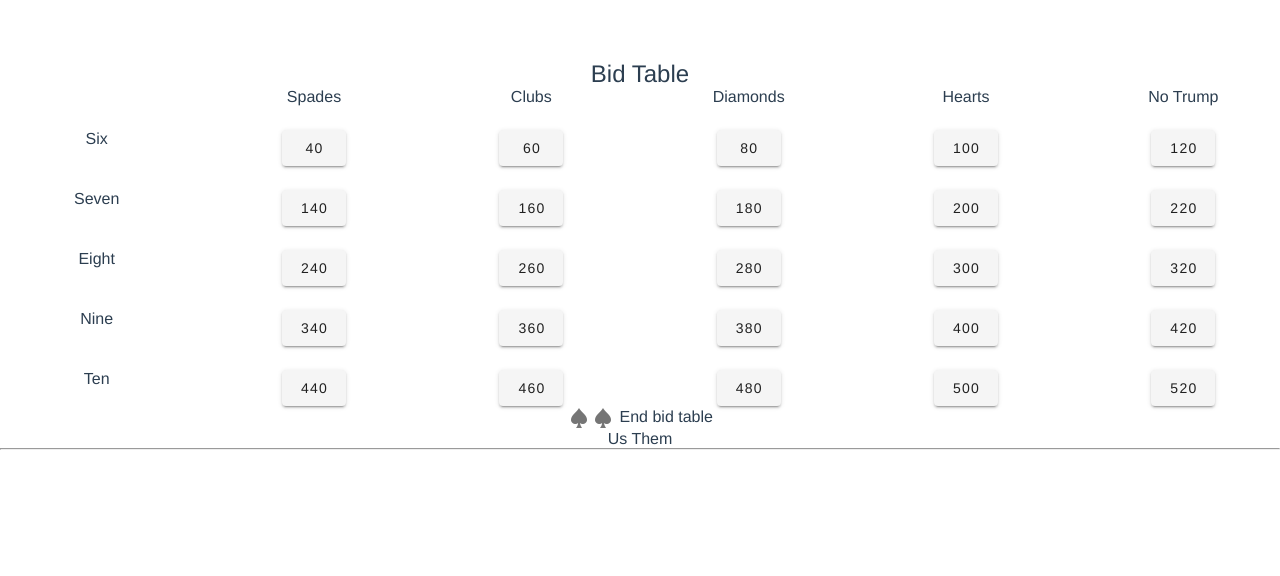
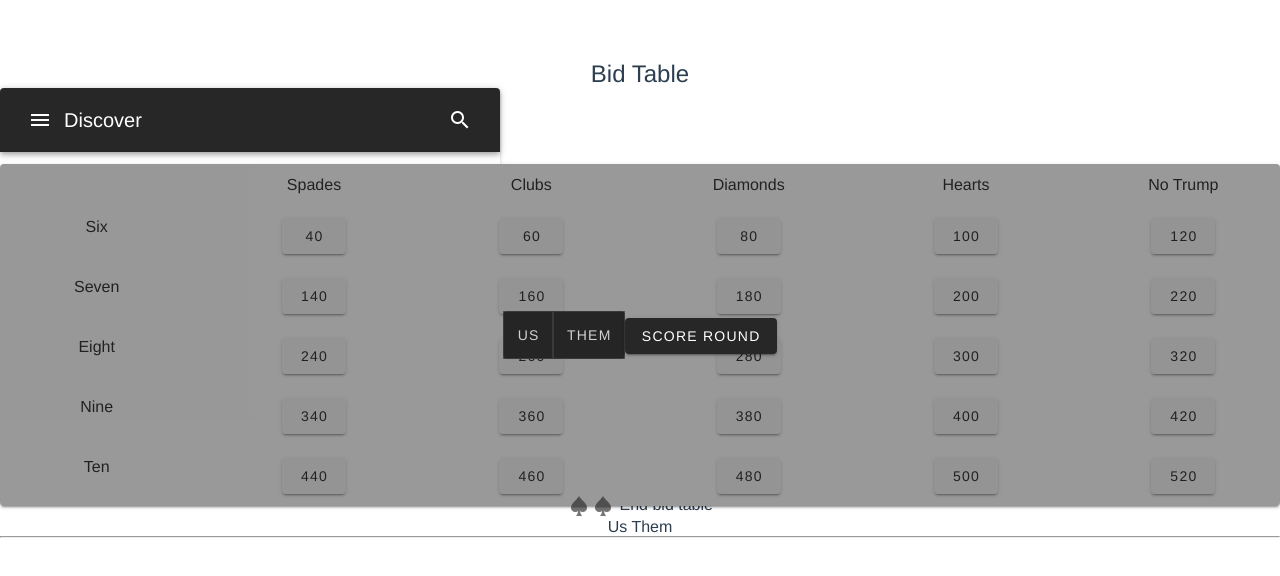
Before and after one commit to ryanjagar/score-keeper, a Vue app: page / in a window 1280 px wide. Both pictures are taken after a click on the button "140". Shown: the top 576 px of the page. Built offline with nearby package versions, Linux system fonts and the light colour scheme.

Commit message:
Add scoring and bidding

```diff
--- a/src/components/HelloWorld.vue
+++ b/src/components/HelloWorld.vue
@@ -2,7 +2,85 @@
 
   <div class="hello">
     <h2>Bid Table</h2>
-    <div class="bid-table">
+    <v-card
+    class="mx-auto"
+    max-width="500"
+  >
+
+
+    <v-toolbar
+      color="indigo"
+      dark
+    >
+      <v-app-bar-nav-icon></v-app-bar-nav-icon>
+
+      <v-toolbar-title>Discover</v-toolbar-title>
+
+      <v-spacer></v-spacer>
+
+      <v-btn icon>
+        <v-icon>mdi-magnify</v-icon>
+      </v-btn>
+    </v-toolbar>
+
+    <v-container fluid>
+      <v-row dense>
+        <v-col
+          v-for="card in cards"
+          :key="card.title"
+          :cols="card.flex"
+        >
+          <v-card>
+            <v-img
+              :src="card.src"
+              class="white--text align-end"
+              gradient="to bottom, rgba(0,0,0,.1), rgba(0,0,0,.5)"
+              height="200px"
+            >
+              <v-card-title v-text="card.title"></v-card-title>
+            </v-img>
+
+            <v-card-actions>
+              <v-spacer></v-spacer>
+
+              <v-btn icon>
+                <v-icon>mdi-heart</v-icon>
+              </v-btn>
+
+              <v-btn icon>
+                <v-icon>mdi-bookmark</v-icon>
+              </v-btn>
+
+              <v-btn icon>
+                <v-icon>mdi-share-variant</v-icon>
+              </v-btn>
+            </v-card-actions>
+          </v-card>
+        </v-col>
+      </v-row>
+    </v-container>
+  </v-card>
+
+    <v-card class="bid-table">
+    <v-overlay
+          :absolute="absolute"
+          :value="overlay"
+        >
+        <v-btn-toggle>
+          <v-btn>
+            {{team[0].name}}
+          </v-btn>
+          <v-btn>
+            {{team[1].name}}
+          </v-btn>
+        </v-btn-toggle>
+        <v-btn
+            color="success"
+            @click="overlay = false"
+          >
+            Score Round
+          </v-btn>
+        </v-overlay>
     <v-row>
    <v-col>
    </v-col>
@@ -44,7 +122,8 @@
           <v-col
             v-for="bid in bidSheet.Seven"
             :key="bid.index">
-              <v-btn>
+              <v-btn
+              @click= "makeABid()"">
                 {{bid.points}}
               </v-btn>
           </v-col>
@@ -113,7 +192,7 @@
       </v-col>
 
     </v-row>
-    </div>
+    </v-card>
 
     <v-icon> {{bidSheet.Six.spades.icon}} </v-icon>
     <v-icon>mdi-cards-spade</v-icon>
@@ -136,6 +215,8 @@ export default {
   name: 'HelloWorld',
   data () {
     return {
+      overlay: false,
+      absolute: true,
       team: [{name:"Us", bid: "", score: 0},{name: "Them", bid:"", score: 0} ],
       bidder: 0,
       bidSheet: {"Six": {
@@ -168,8 +249,17 @@ export default {
 
     },
     makeABid: function (bid) {
+      //what is the bid?
+      // who is making it
+      this.overlay= true
       return null
+    },
+    scoreRound: function() {
+      //what was the result of the bid?
+      //how many points did the other team make
+      //update the teams' score
     }
+
   }
 }
 </script>
```
